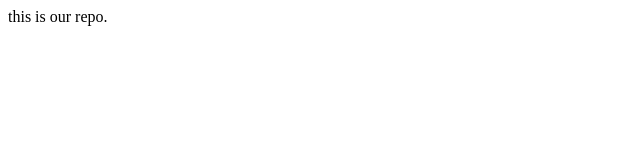
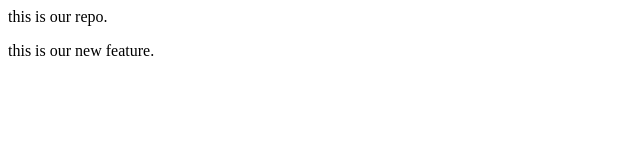
Before and after one commit to vaibhavipatil01/Localrepos, a plain HTML site: page index.html in a window 1280 px wide. Shown: the whole page, without its empty margins (0-640 px from the left). Drawn offline with Linux system fonts and the light colour scheme.

Commit message:
Add file

```diff
--- a/index.html
+++ b/index.html
@@ -1 +1,2 @@
 <p>this is our repo.</p>
+<p>this is our new feature.</p>
```
